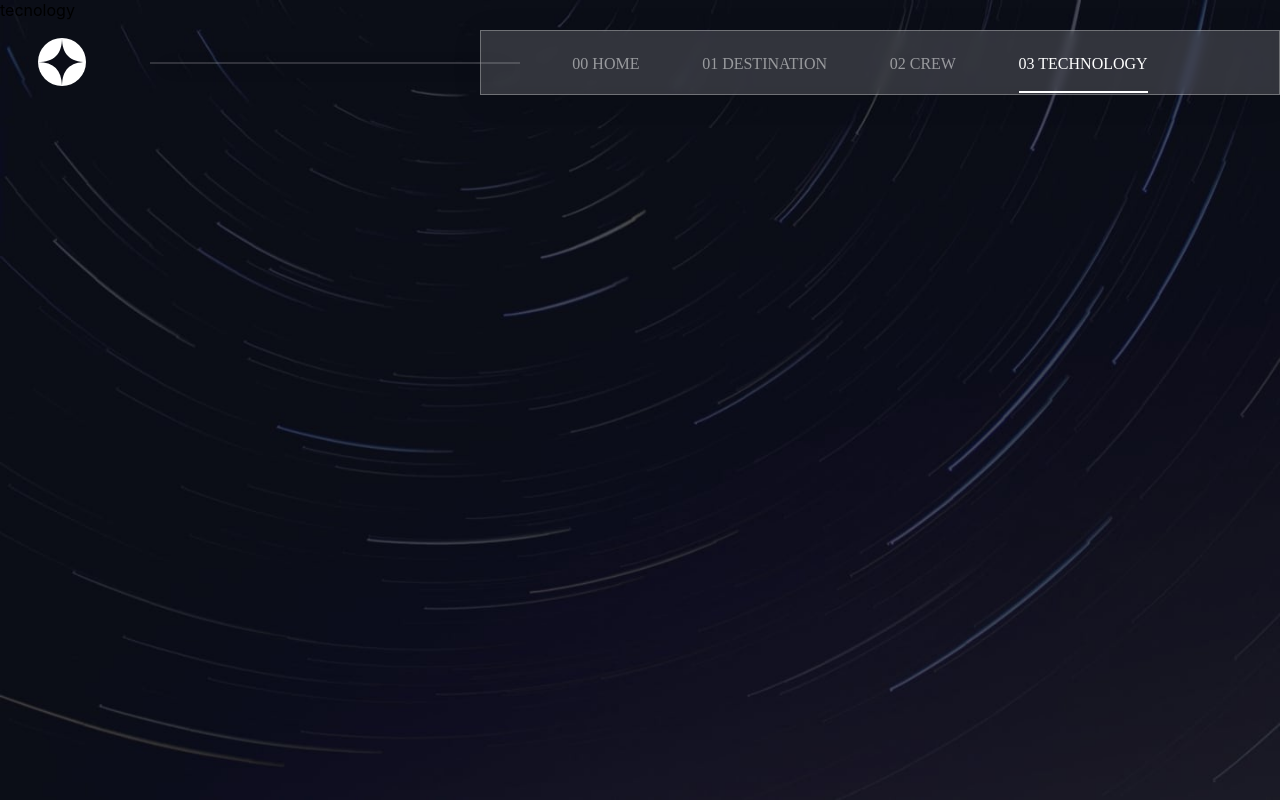
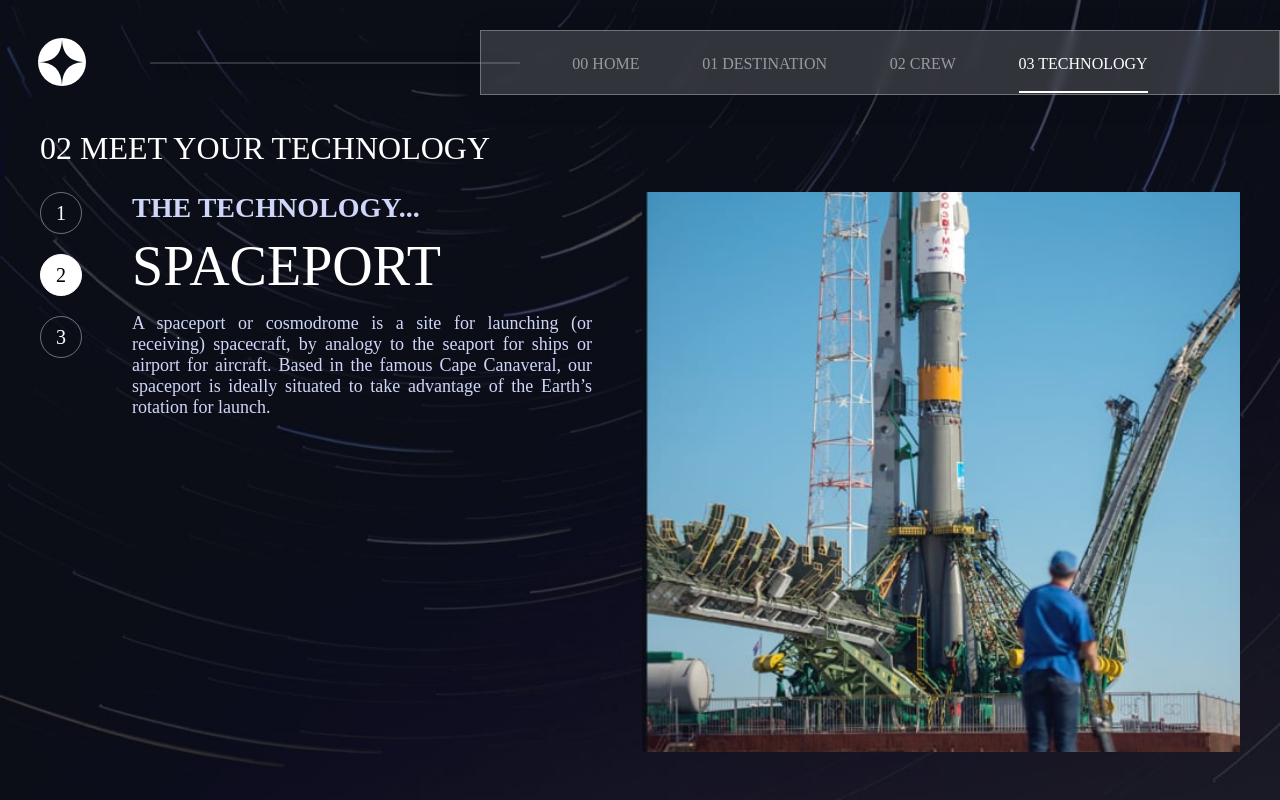
Before and after one commit to Eco-developer/space-tourism-website, a React (Create React App) app: page /technology in a window 1280 px wide. Built offline with nearby package versions, Linux system fonts and the light colour scheme.

Commit message:
create TecnologyNav component and use it in Technology page, also add information to the page about the tecnology.

```diff
--- /dev/null
+++ b/src/containers/TechnologyNav/TechnologyNav.jsx
@@ -0,0 +1,29 @@
+import styles from "./TechnologyNav.module.css";
+import { v4 as uuid } from "uuid"
+
+export const TechnologyNav = ({
+    data,
+    position,
+    setPosition
+}) => (
+    <div className={styles.technology_nav__container}>
+        <div  className={styles.technology_nav__content}>
+            {data.map((item, index) => {
+                const handleClick = () => {
+                    setPosition(index)
+                }
+                return (
+                    <div
+                        className={`${position === index ? styles.active_item : ""} ${styles.nav_button}`}
+                        key={uuid()}
+                        onClick={handleClick}
+                    >
+                        <p>
+                            {index+1}
+                        </p>
+                    </div>
+                )
+            })}
+        </div>
+    </div>
+)
--- /dev/null
+++ b/src/containers/TechnologyNav/TechnologyNav.module.css
@@ -0,0 +1,55 @@
+.technology_nav__container {
+    width: 100%;
+    display: grid;
+    place-items: center;
+}
+.technology_nav__content {
+    display: flex;
+    justify-content: center;
+    margin: 20px 0;
+}
+.nav_button {
+    width: 40px;
+    height: 40px;
+    background-color: transparent;
+    border-radius: 50%;
+    cursor: pointer;
+    border: 1px solid rgba(255, 255, 255, 0.4);
+    transition: all 0.3s ease-in-out;
+    padding: 0;
+    display: grid;
+    place-items: center;
+    margin-right: 20px;
+}
+.nav_button > p {
+    margin: 0;
+    font-size: 20px;
+    font-family: Regular;
+    color: rgba(255, 255, 255, 1);
+}
+.active_item {
+    background-color: rgba(255, 255, 255, 1);
+    border: 1px solid rgba(255, 255, 255, 1);
+}
+.active_item > p {
+    color: #000;
+}
+.nav_button:hover {
+    border: 1px solid rgba(255, 255, 255, 1);
+}
+
+@media only screen and (min-width: 1000px){
+   .technology_nav__container {
+        place-items: baseline;
+        width: auto;
+        margin-right: 50px;
+    }
+    .technology_nav__content {
+        flex-direction: column;
+        margin: 0;
+    }
+    .nav_button {
+        margin: 0;
+        margin-bottom: 20px;
+    }
+}
--- a/src/pages/Technology/Technology.jsx
+++ b/src/pages/Technology/Technology.jsx
@@ -1,9 +1,51 @@
+import { Image } from "../../components/Image/Image";
+import { TechnologyNav } from "../../containers/TechnologyNav/TechnologyNav";
+import { useInterval } from "../../hooks";
 import styles from "./Technology.module.css";
 
 export const Technology = ({data=[]}) => {
+    const {
+        position,
+        setPosition,
+    } = useInterval(data.length);
     return (
         <div className={styles.technology__container}>
-            tecnology
+              <div className={styles.technology__content}>
+                <div className="page__title">
+                    <h2 className="heading__four">
+                        02 meet your technology
+                    </h2>
+                </div>
+                <div className={styles.technology_info__container}>
+                    <div className={styles.technology_image__container}>
+                        <Image imageVariable={data[position].images.portrait}/>
+                    </div>
+                    <div className={styles.technology_info__side}>
+                        <TechnologyNav
+                            data={data}
+                            position={position}
+                            setPosition={setPosition}
+                        />
+                        <div className={styles.technology_info__content}>
+                            <div className={styles.technology_subtitle__container}>
+                                <h5 className="heading__five">
+                                    the technology...
+                                </h5>
+                            </div>
+                            <div className={styles.technology_name__container}>
+                                <h2 className="heading__three">
+                                    {data[position].name}
+                                </h2>
+                            </div>
+                            <div className={styles.technology_text__container}>
+                                <p className="body__text">
+                                    {data[position].description}
+                                </p>
+                            </div>
+                        </div>
+                    </div>
+                </div>
+            </div>
         </div>
     )
 }
--- a/src/pages/Technology/Technology.module.css
+++ b/src/pages/Technology/Technology.module.css
@@ -5,10 +5,54 @@
     background-size: cover;
     background-position: center center;
 }
+.technology__content {
+    padding: 30px;
+    padding-top: 100px;
+    padding-bottom: 0;
+    display: flex;
+    flex-direction: column;
+}
+.technology_info__container {
+    display: flex;
+    flex-direction: column;
+}
+.technology_image__container {
 
+}
+.technology_image__container > img {
+    height: 250px;
+    width: 100vw;
+    object-fit: cover;
+    object-position: center;
+    margin: 0 -30px;
+}
+.technology_info__side {
+    display: flex;
+    flex-direction: column;
+}
+.technology_info__content {
+    display: flex;
+    flex-direction: column;
+    align-items: center;
+}
+.technology_subtitle__container {
+    margin-bottom: 10px;
+}
+.technology_name__container {
+    margin-bottom: 15px;
+}
+.technology_text__container {
+
+}
 @media only screen and (min-width: 600px){
     .technology__container {
         background-image: url("../../assets/technology/background-technology-tablet.jpg");
+    }
+    .technology__content {
+        padding-top: 130px;
+    }
+    .technology_text__container {
+        max-width: 460px;
     }
 }
 
@@ -16,4 +60,26 @@
     .technology__container {
         background-image: url("../../assets/technology/background-technology-desktop.jpg");
     }
+    .technology__content {
+        max-width: 1200px;
+        margin: 0 auto;
+    }
+    .technology_info__container {
+        flex-direction: row-reverse
+    }
+    .technology_image__container {
+        flex-grow: 1;
+    }
+    .technology_image__container > img {
+        margin: 0;
+        width: 100%;
+        height: 70vh;
+    }
+    .technology_info__side {
+        flex-direction: row;
+        margin-right: 50px;
+    }
+    .technology_info__content {
+        align-items: flex-start
+    }
 }
```
